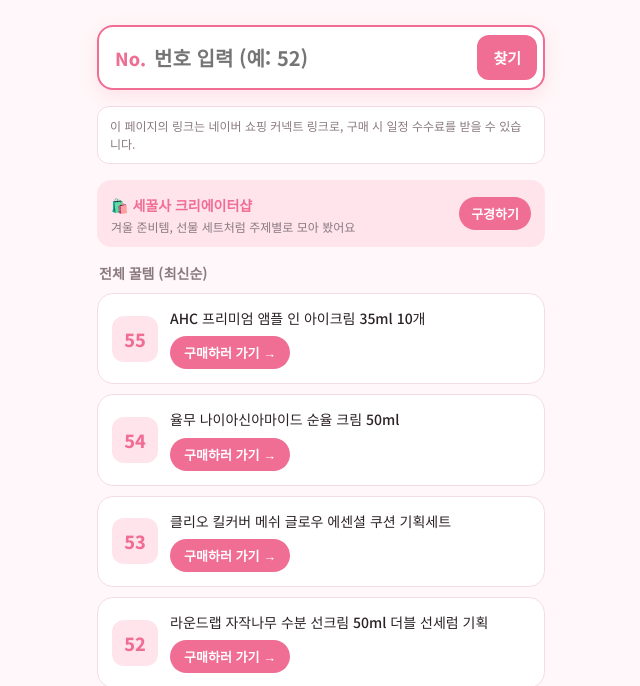
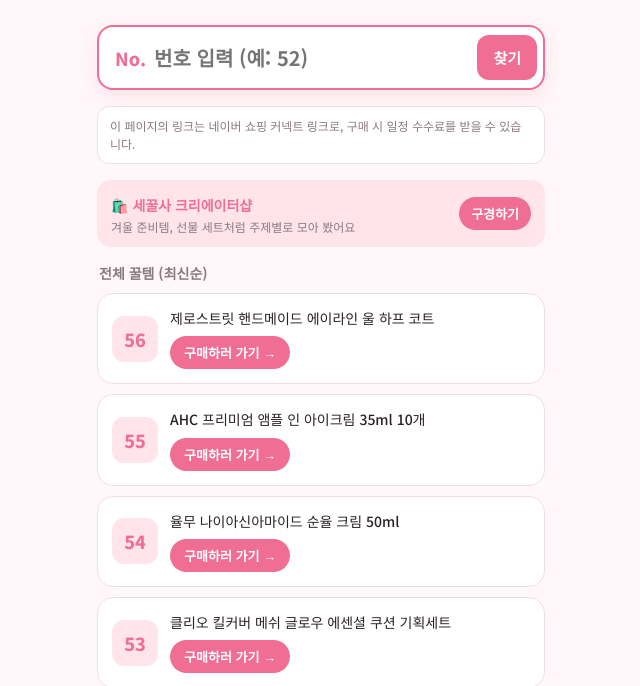
Before and after one commit to bumsu3873-hub/ggulitemlog, a plain HTML site: page index.html in a window 1280 px wide. Shown: the part 131-817 px from the top of the page, without its empty margins (319-959 px from the left). Drawn offline with Linux system fonts and the light colour scheme.

Commit message:
상품 추가: 제로스트릿 핸드메이드 에이라인 울 하프 코트
Co-Authored-By: Claude Opus 5.5 <noreply@anthropic.com>

```diff
--- a/index.html
+++ b/index.html
@@ -144,7 +144,8 @@ const items = [
   ["라운드랩 자작나무 수분 선크림 50ml 더블 선세럼 기획", "https://naver.me/F6QGCme0"],
   ["클리오 킬커버 메쉬 글로우 에센셜 쿠션 기획세트", "https://naver.me/FTdxAnmk"],
   ["율무 나이아신아마이드 순율 크림 50ml", "https://naver.me/54KiiZF9"],
-  ["AHC 프리미엄 앰플 인 아이크림 35ml 10개", "https://naver.me/FSvYYygQ"]
+  ["AHC 프리미엄 앰플 인 아이크림 35ml 10개", "https://naver.me/FSvYYygQ"],
+  ["제로스트릿 핸드메이드 에이라인 울 하프 코트", "https://naver.me/5PW48Ygu"]
 ];
 
 const card = (n, [name, url]) => `
```
